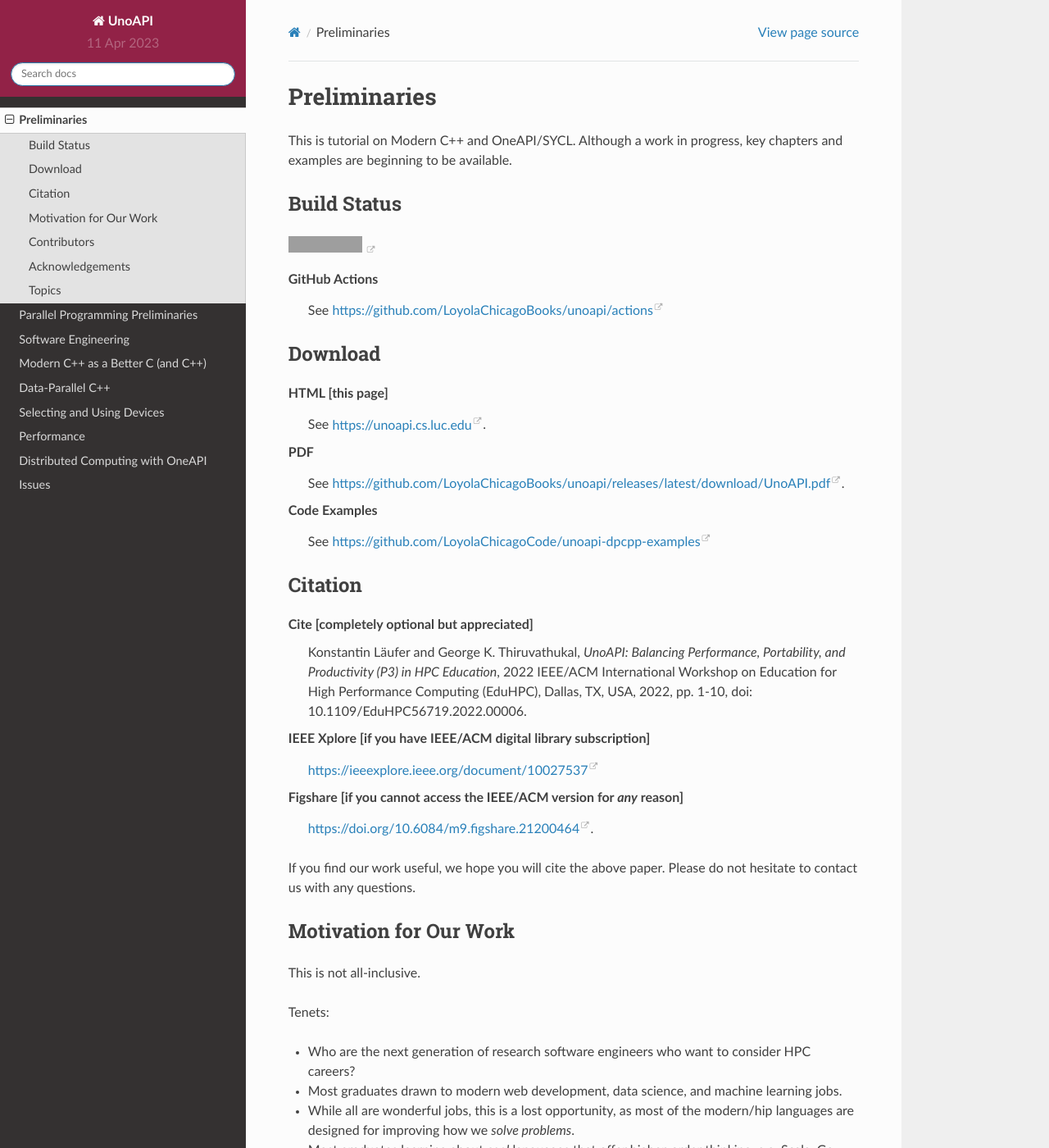
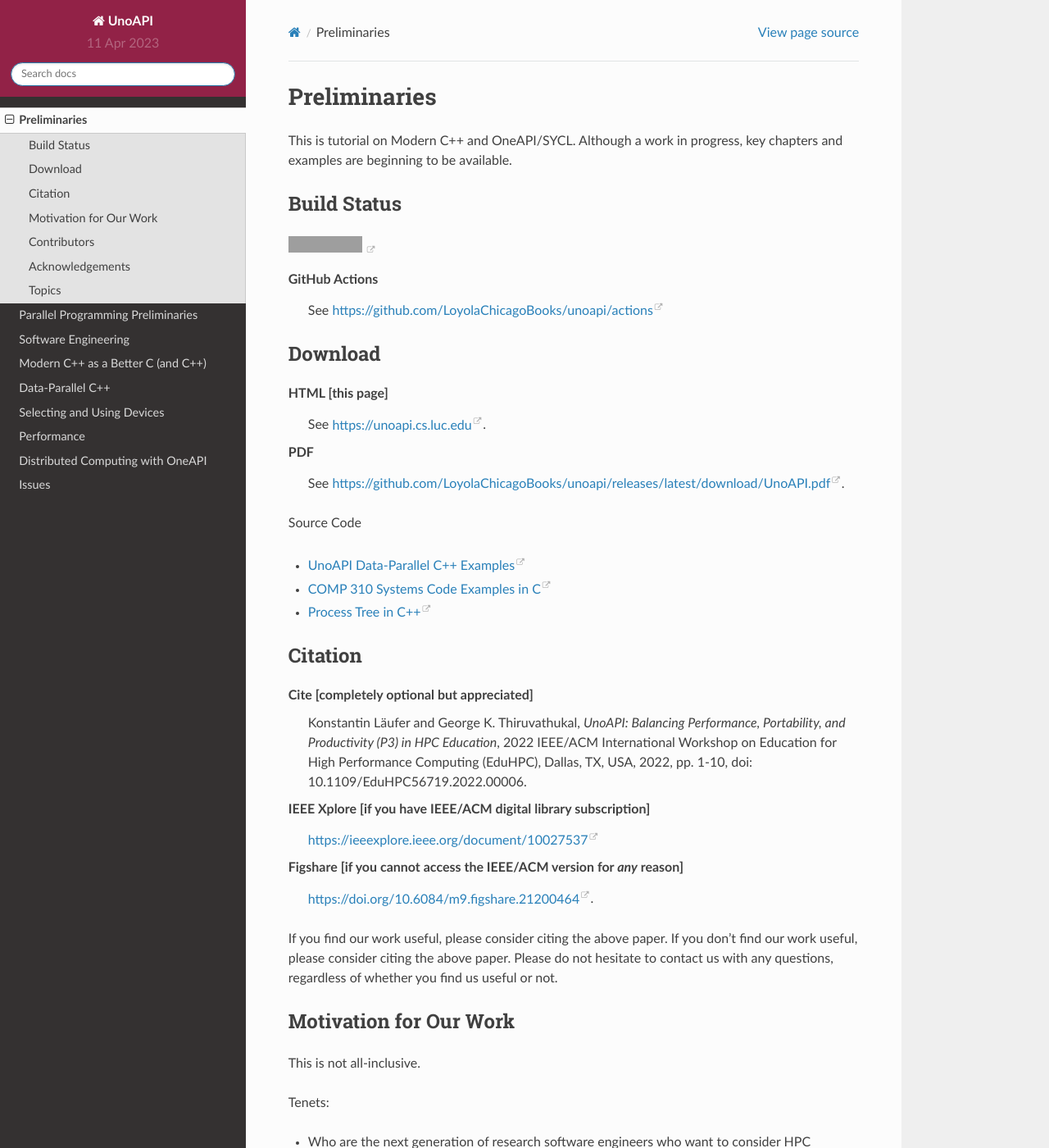
Before and after one commit to LoyolaChicagoBooks/unoapi, a Sphinx documentation site: the page built from source/00-preliminaries/preliminaries.rst, in a window 1280 px wide and 1400 px high. Shown: the whole window at 82% size. Built offline with Sphinx 7.4.7 and the Read the Docs theme 2.0.0, drawn with Linux system fonts in a browser that asks for light colours; grey boxes are pictures that could not be loaded.

Commit message:
update cite info

```diff
--- a/source/00-preliminaries/preliminaries.rst
+++ b/source/00-preliminaries/preliminaries.rst
@@ -29,8 +29,12 @@ HTML [this page]
 PDF
    See https://github.com/LoyolaChicagoBooks/unoapi/releases/latest/download/UnoAPI.pdf.
 
-Code Examples
-   See https://github.com/LoyolaChicagoCode/unoapi-dpcpp-examples
+Source Code
+
+- `UnoAPI Data-Parallel C++ Examples <https://github.com/LoyolaChicagoCode/unoapi-dpcpp-examples>`__
+- `COMP 310 Systems Code Examples in C <https://github.com/SoftwareSystemsLaboratory/systems-code-examples>`__
+- `Process Tree in C++ <https://github.com/LoyolaChicagoCode/processtree-cpp>`__
+
 
 Citation
 ---------
@@ -44,8 +48,9 @@ IEEE Xplore [if you have IEEE/ACM digital library subscription]
 Figshare [if you cannot access the IEEE/ACM version for *any* reason]
    https://doi.org/10.6084/m9.figshare.21200464.
 
-If you find our work useful, we hope you will cite the above paper.
-Please do not hesitate to contact us with any questions.
+If you find our work useful, please consider citing the above paper.
+If you don't find our work useful, please consider citing the above paper.
+Please do not hesitate to contact us with any questions, regardless of whether you find us useful or not.
 
 Motivation for Our Work
 -------------------------
```
